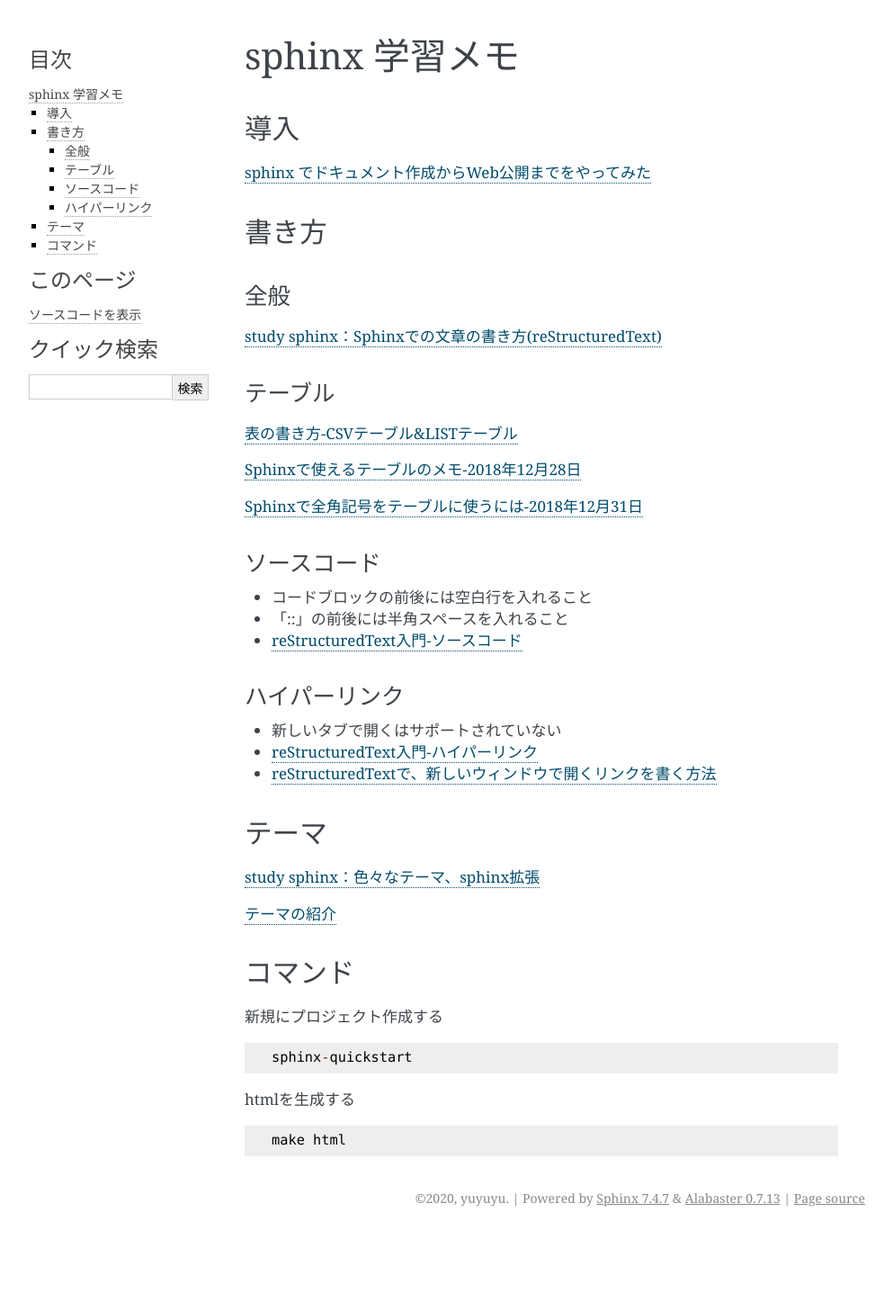
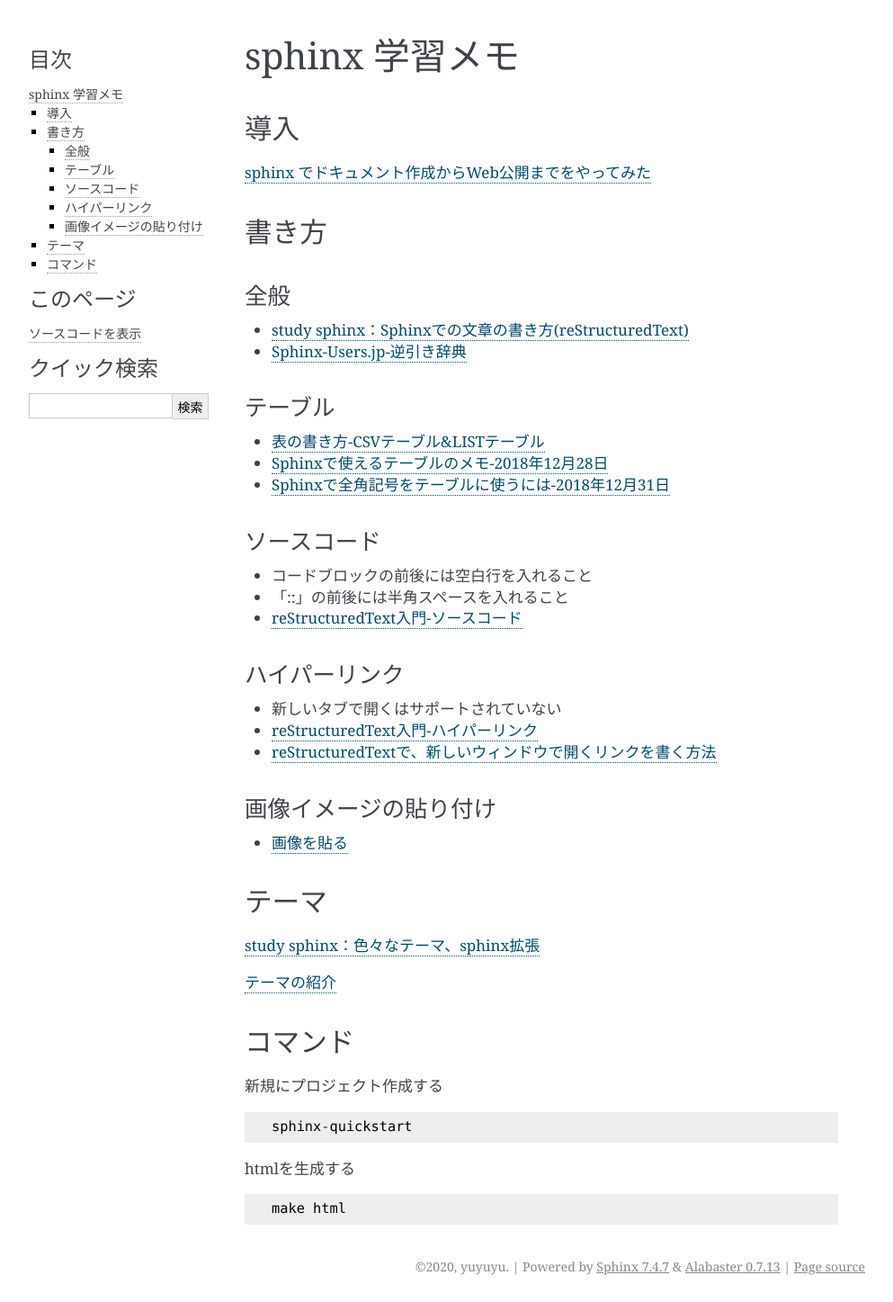
Before and after one commit to yuyuyu0706/sphinx, a Sphinx documentation site: the page built from sphinx/source/work/page01.rst, in a window 1280 px wide. Shown: the whole page at 90% size, without its empty margins (148-1141 px from the left). Built offline with Sphinx 7.4.7, drawn with Linux system fonts in a browser that asks for light colours; pages that are not in the unit, such as notebooks, are missing from menus; before the commit the page ends 1371 px from its top, so only the background shows below that.

Commit message:
auto commit

```diff
--- a/sphinx/source/work/page01.rst
+++ b/sphinx/source/work/page01.rst
@@ -12,16 +12,14 @@ sphinx 学習メモ
 
 全般
 ------------
-`study sphinx：Sphinxでの文章の書き方(reStructuredText) <https://planset-study-sphinx.readthedocs.io/ja/latest/04.html>`_
+* `study sphinx：Sphinxでの文章の書き方(reStructuredText) <https://planset-study-sphinx.readthedocs.io/ja/latest/04.html>`_
+* `Sphinx-Users.jp-逆引き辞典 <https://sphinx-users.jp/reverse-dict/index.html>`_
 
 テーブル
 ------------
-
-`表の書き方-CSVテーブル&LISTテーブル <https://www1.gifu-u.ac.jp/~fujilab/sphinx_html/tsuka.html#id5>`_
-
-`Sphinxで使えるテーブルのメモ-2018年12月28日 <https://dawtrav.skr.jp/blog/sphinx/sphinx-tables/>`_
-
-`Sphinxで全角記号をテーブルに使うには-2018年12月31日 <https://dawtrav.skr.jp/blog/sphinx/docutils-ambiguous-malformed-table/#docutils-ambiguous-malformed-table>`_
+* `表の書き方-CSVテーブル&LISTテーブル <https://www1.gifu-u.ac.jp/~fujilab/sphinx_html/tsuka.html#id5>`_
+* `Sphinxで使えるテーブルのメモ-2018年12月28日 <https://dawtrav.skr.jp/blog/sphinx/sphinx-tables/>`_
+* `Sphinxで全角記号をテーブルに使うには-2018年12月31日 <https://dawtrav.skr.jp/blog/sphinx/docutils-ambiguous-malformed-table/#docutils-ambiguous-malformed-table>`_
 
 ソースコード
 ------------
@@ -35,6 +33,10 @@ sphinx 学習メモ
 * `reStructuredText入門-ハイパーリンク <http://www.sphinx-doc.org/ja/stable/rest.html#hyperlinks>`_
 * `reStructuredTextで、新しいウィンドウで開くリンクを書く方法 <https://shirabeta.net/How-to-write-link-with-target-blank-in-reST.html#.XqPX4E_7Q8o>`_
 
+
+画像イメージの貼り付け
+---------------------
+* `画像を貼る <http://tdoc.info/sphinx-reverse-dict/basic/image.html>`_
 
 
 テーマ
```
